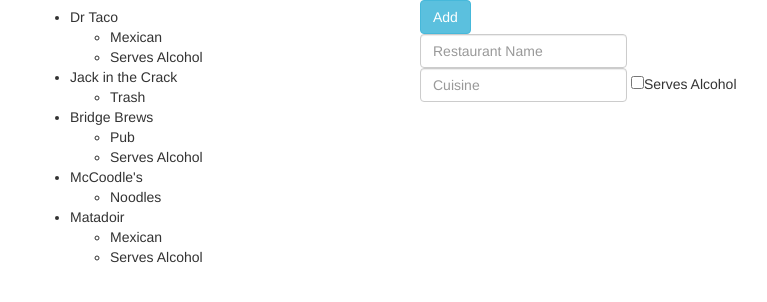
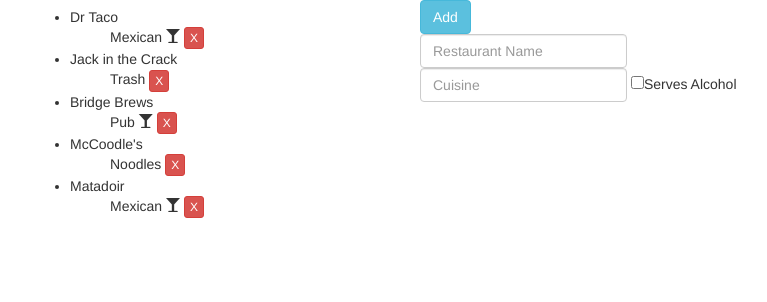
Before and after one commit to kbulloch/BestRestaurants_js, a plain HTML site: page index.html in a window 1280 px wide. Shown: the part 56-358 px from the top of the page, without its empty margins (40-807 px from the left). Drawn offline with nearby package versions, Linux system fonts and the light colour scheme.

Commit message:
Add delete functionality

```diff
--- a/index.html
+++ b/index.html
@@ -16,8 +16,9 @@
           <li ng-repeat="item in restaurants">
             {{item.name}}
             <ul>
-              <li>{{item.cuisine}}</li>
-              <li ng-show="item.bar">Serves Alcohol</li>
+              {{item.cuisine}}
+              <li ng-show="item.bar" class="glyphicon glyphicon-glass"></li>
+              <button ng-click="deleteRestaurant(item)" class="btn btn-danger btn-xs">X</button>
             </ul>
           </li>
         </ul>
--- a/js/RestaurantsController.js
+++ b/js/RestaurantsController.js
@@ -12,4 +12,8 @@ restaurantList.controller('RestaurantsCtrl', function RestaurantsCtrl($scope) {
     $scope.cuisine = null;
     $scope.bar = false;
   };
+  $scope.deleteRestaurant = function(restaurant) {
+    var index = $scope.restaurants.indexOf(restaurant);
+    $scope.restaurants.splice(index, 1);
+  }
 });
```
